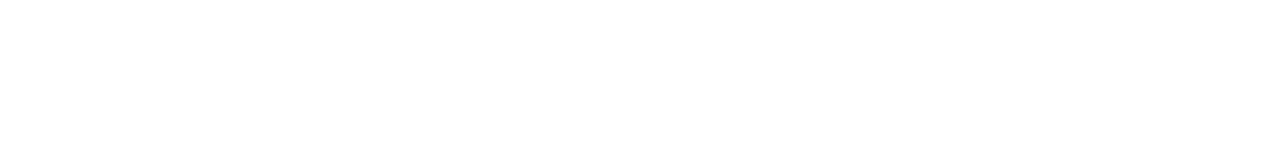
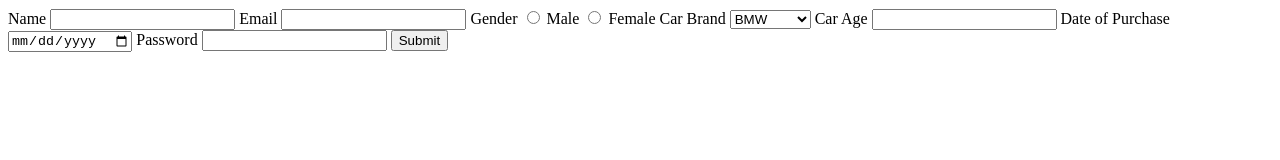
Before and after one commit to acciojob/car-insurance-form-Nithyasree8, a website: page main.html in a window 1280 px wide. Drawn offline with Linux system fonts and the light colour scheme.

Commit message:
created a submission

```diff
--- a/main.html
+++ b/main.html
@@ -8,6 +8,38 @@
 
 <body>
 	<!-- the entire body must be written by student -->
+  <form method="post">
+  <label for="name">Name</label>
+  <input type="text" id="name" name="name" required>
+
+  <label for="email">Email</label>
+  <input type="email" id="email" name="email" required>
+
+  <label for="gender">Gender</label>
+  <input type="radio" id="male" name="gender" value="male" required>
+  <label for="male">Male</label>
+  <input type="radio" id="female" name="gender" value="female" required>
+  <label for="female">Female</label>
+
+  <label for="cars">Car Brand</label>
+  <select id="cars" name="cars">
+    <option value="BMW">BMW</option>
+    <option value="Audi">Audi</option>
+    <option value="Mercedez">Mercedez</option>
+  </select>
+
+  <label for="carage">Car Age</label>
+  <input type="number" id="carage" name="carage" required>
+
+  <label for="dop">Date of Purchase</label>
+  <input type="date" id="dop" name="dop" required>
+
+  <label for="password">Password</label>
+  <input type="password" id="password" name="password" required>
+
+  <button type="submit">Submit</button>
+</form>
+
     <script type="text/javascript" src="./script.js">
 </script>
 
```
